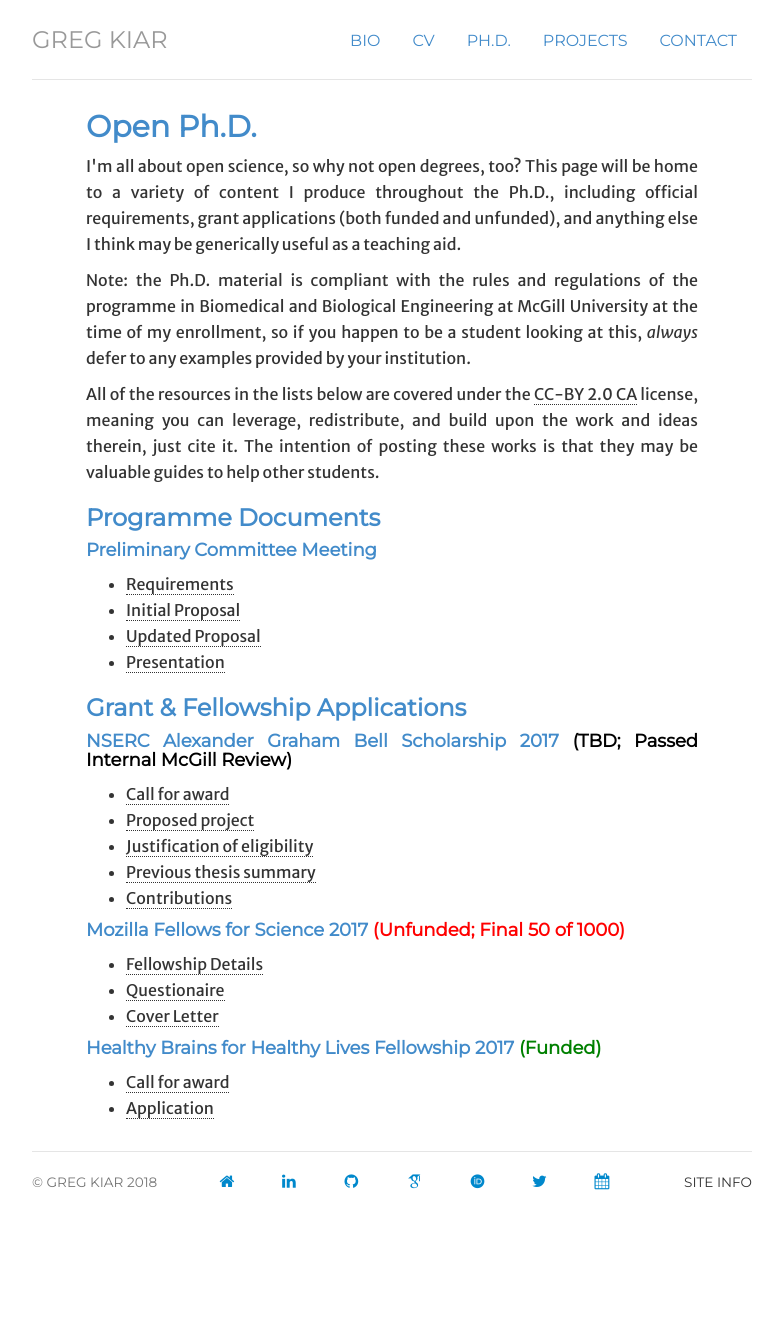
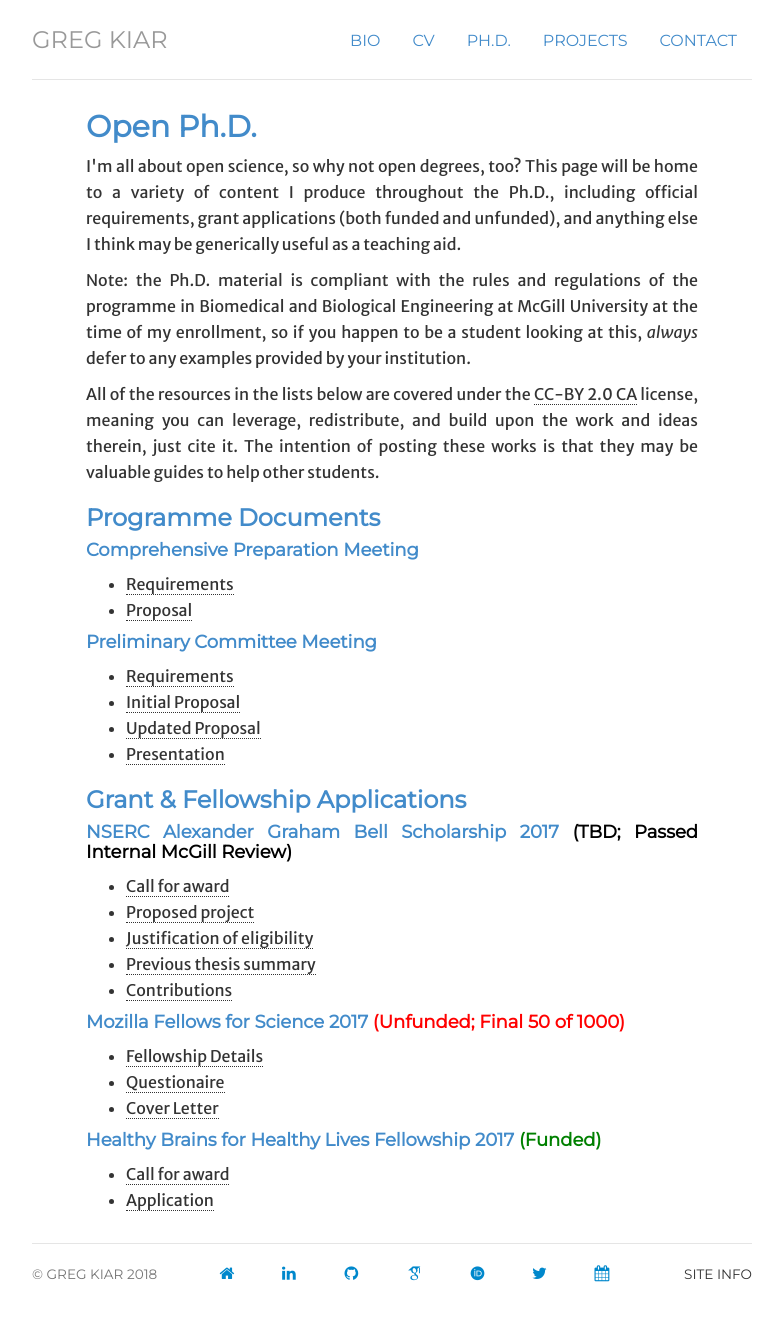
Before and after one commit to gkiar/gkiar.github.io, a Jekyll site: the page built from phd/index.html, in a window 1280 px wide. Shown: the whole page, without its empty margins (248-1031 px from the left). Built offline with Jekyll 4.4.1, drawn with Linux system fonts in a browser that asks for light colours; nearby versions of some CDN libraries; some web fonts are replaced; before the commit the page ends 1244 px from its top, so only the background shows below that.

Commit message:
updated comp prep documents

```diff
--- a/phd/index.html
+++ b/phd/index.html
@@ -23,11 +23,18 @@ description: Ph.D.
     </p>
 
     <h3>Programme Documents</h3>
+      <h4>Comprehensive Preparation Meeting</h4>
+      <ul>
+        <li><a href="http://www.medicine.mcgill.ca/bbme/admin/Info_P2-PhD-Comprehensive_Preparation_Meeting.pdf">Requirements</a></li>
+        <li><a href="docs/comprehensive_prep_proposal_1.pdf">Proposal</a></li>
+        <!-- <li><a href="preliminary-meeting">Presentation</a></li> -->
+      </ul>
+
       <h4>Preliminary Committee Meeting</h4>
       <ul>
         <li><a href="http://www.medicine.mcgill.ca/bbme/admin/Info_P1-PhD-Preliminary_Meeting.pdf">Requirements</a></li>
-        <li><a href="docs/thesis_proposal.pdf">Initial Proposal</a></li>
-        <li><a href="docs/updated_thesis_proposal.pdf">Updated Proposal</a></li>
+        <li><a href="docs/preliminary_thesis_proposal_1.pdf">Initial Proposal</a></li>
+        <li><a href="docs/preliminary_thesis_proposal_2.pdf">Updated Proposal</a></li>
         <li><a href="preliminary-meeting">Presentation</a></li>
       </ul>
 
```
Also changed, not shown: 5 other files.
